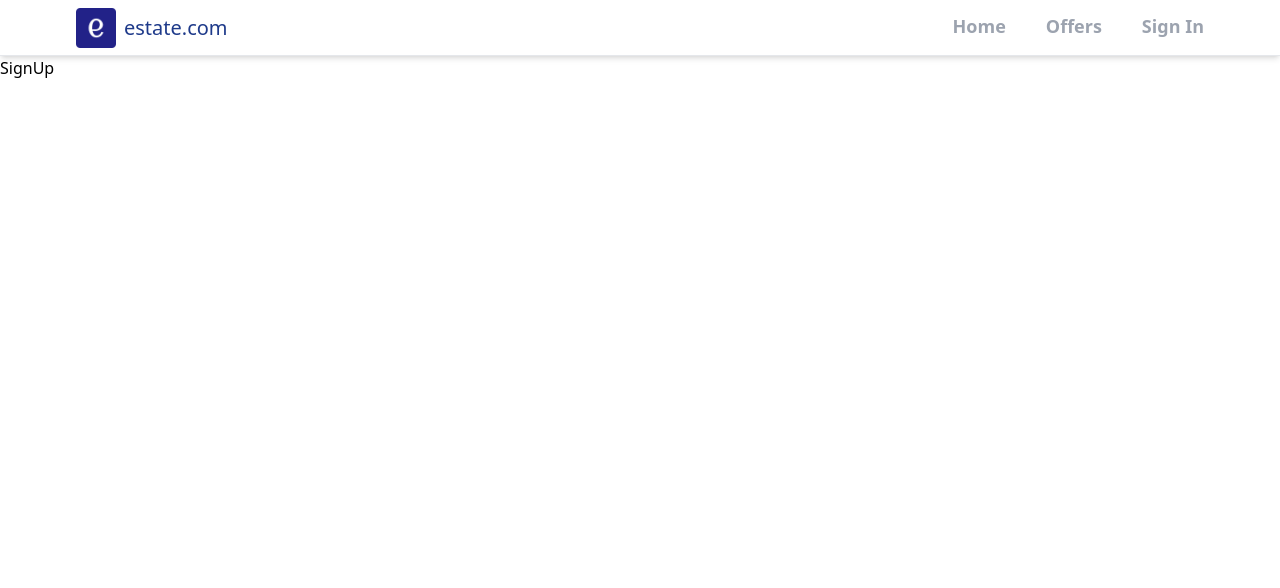
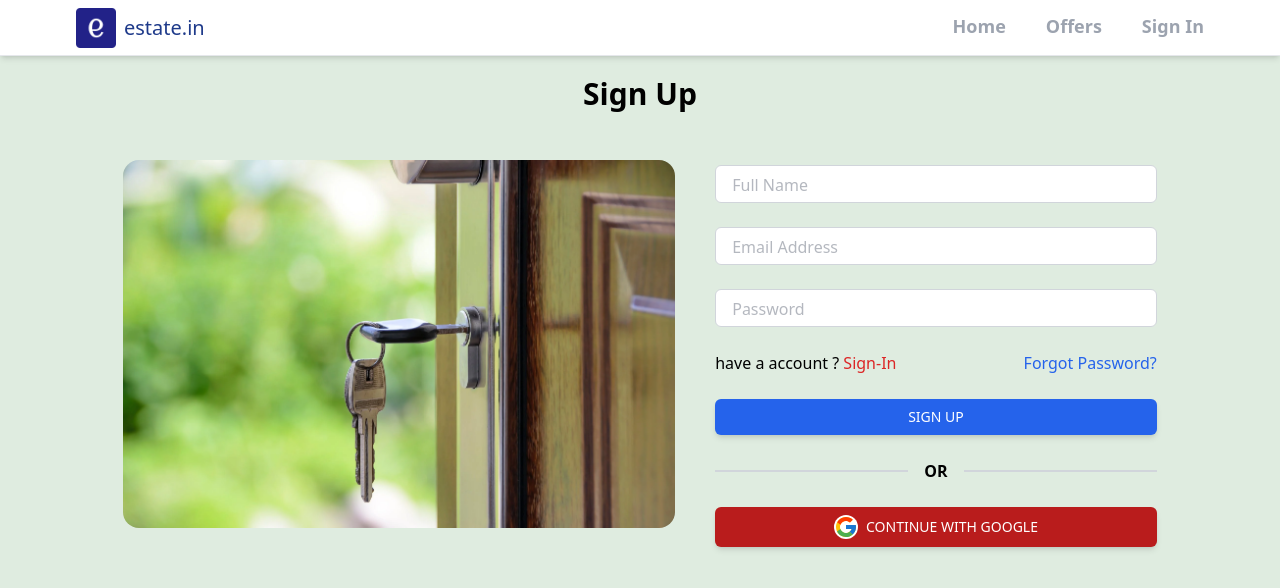
Before and after one commit to 95027/estate.in, a React (Create React App) app: page /sign-up in a window 1280 px wide. Shown: the top 588 px of the page. Built offline with nearby package versions, Linux system fonts and the light colour scheme.

Commit message:
created sign in, sign up, forgot pages.

```diff
--- a/package.json
+++ b/package.json
@@ -8,6 +8,7 @@
     "@testing-library/user-event": "^13.5.0",
     "react": "^18.2.0",
     "react-dom": "^18.2.0",
+    "react-icons": "^4.10.1",
     "react-router-dom": "^6.13.0",
     "react-scripts": "5.0.1",
     "web-vitals": "^2.1.4"
@@ -37,6 +38,7 @@
     ]
   },
   "devDependencies": {
+    "@tailwindcss/forms": "^0.5.3",
     "tailwindcss": "^3.3.2"
   }
 }
--- a/src/components/Header.js
+++ b/src/components/Header.js
@@ -15,15 +15,15 @@ const Header = () => {
   return (
     <div className='bg-white border-b shadow-md sticky top-0 z-50'>
         <header className='flex justify-between items-center px-3 max-w-6xl mx-auto'>
-            <div className='flex items-center cursor-pointer' onClick={()=>navigate('/')}>
-                <img src={logo} alt="logo" className='h-5 cursor-pointer sm:h-10' />
-                <span className='px-2 text-sm text-blue-900 sm:text-xl'>estate.com</span>
+            <div className='flex items-center cursor-pointer sm:hover:scale-[1.05]' onClick={()=>navigate('/')}>
+                <img src={logo} alt="logo" className='h-5 cursor-pointer sm:h-10 ' />
+                <span className='px-2 text-sm text-blue-900 sm:text-xl'>estate.in</span>
             </div>
             <div>
                 <ul className='flex space-x-5 sm:space-x-10'>
-                    <li className={`py-3 font-semibold text-gray-400 text-sm border-b-[3px] border-b-transparent cursor-pointer ${pathMatchRoute('/') && "text-black border-b-blue-900"} sm:text-lg `}  onClick={()=>navigate('/')}>Home</li>
-                    <li className={`py-3 font-semibold text-gray-400 text-sm border-b-[3px] border-b-transparent cursor-pointer ${pathMatchRoute('/offers') && "text-black border-b-blue-900"} sm:text-lg`}  onClick={()=>navigate('/offers')}>Offers</li>
-                    <li className={`py-3 font-semibold text-gray-400 text-sm border-b-[3px] border-b-transparent cursor-pointer ${pathMatchRoute('/sign-in') && "text-black border-b-blue-900"} sm:text-lg`}  onClick={()=>navigate('/sign-in')}>Sign In</li>
+                    <li className={`py-3 font-semibold text-gray-400 text-sm border-b-[3px] border-b-transparent cursor-pointer ${pathMatchRoute('/') && "border-bottom"} sm:text-lg`}  onClick={()=>navigate('/')}>Home</li>
+                    <li className={`py-3 font-semibold text-gray-400 text-sm border-b-[3px] border-b-transparent cursor-pointer ${pathMatchRoute('/offers') && "border-bottom"} sm:text-lg`}  onClick={()=>navigate('/offers')}>Offers</li>
+                    <li className={`py-3 font-semibold text-gray-400 text-sm border-b-[3px] border-b-transparent cursor-pointer ${pathMatchRoute('/sign-in') && "border-bottom"} sm:text-lg`}  onClick={()=>navigate('/sign-in')}>Sign In</li>
                 </ul>
             </div>
         </header>
--- /dev/null
+++ b/src/components/Oauth.js
@@ -0,0 +1,9 @@
+import {FcGoogle} from 'react-icons/fc';
+
+const Oauth = () => {
+  return (
+    <button className='w-full flex items-center justify-center bg-red-700 text-white text-sm font-medium py-2 px-7 uppercase rounded-md hover:bg-red-800 transition-duration-150 ease-in-out shadow-md active:bg-red-900'> <FcGoogle className='text-2xl bg-white rounded-full mr-2'/> continue with Google</button>
+  )
+}
+
+export default Oauth
--- a/src/index.css
+++ b/src/index.css
@@ -1,3 +1,13 @@
 @tailwind base;
 @tailwind components;
 @tailwind utilities;
+
+
+body{
+    background-color:#dfece0;
+}
+.border-bottom
+{
+    color: #000;
+    border-bottom: 3px solid rgb(15, 15, 151);
+}
--- a/src/pages/ForgotPassword.js
+++ b/src/pages/ForgotPassword.js
@@ -1,7 +1,37 @@
+import { useState } from 'react';
+import loginImg from '../assets/loginImg.webp';
+import { NavLink } from 'react-router-dom';
+import Oauth from '../components/Oauth';
 
 const ForgotPassword = () => {
+
+  const [email, setEmail] = useState('');
+
   return (
-    <div>ForgotPassword</div>
+    <section>
+      <h1 className="text-3xl text-center mt-5 font-bold">Forgot Password</h1>
+      <div className='flex justify-center flex-wrap items-center px-6 py-12 max-w-6xl mx-auto'>
+        <div className='w-[70%] md:w-[50%] mb-12 md:mb-6'>
+          <img src={loginImg} alt="signIn" className='w-full rounded-2xl'/>
+        </div>
+        <div className='w-[70%] md:w-[40%] md:ml-10'>
+          <form>
+            <div className='mb-6'>
+              <input className='w-full px-4 py-2 text-gray-700 text-sm border-gray-300 rounded-md sm:text-[18px] placeholder:opacity-50 placeholder:text-[16px]' type="email" placeholder='Email address' value={email} onChange={(e)=>setEmail(e.target.value)}/>
+            </div>
+            <div className='flex justify-between text-xs sm:text-sm md:text-base mb-6'>
+              <p>Don't have a account ? <NavLink to="/sign-up" className="text-red-600 hover:opacity-[.8]">Register</NavLink></p>
+              <p>Back to <NavLink to="/sign-in" className="text-blue-600 hover:opacity-[.8]">Sign In</NavLink></p>
+            </div>
+            <button className='mb-6 w-full bg-blue-600 text-white px-7 py-2 rounded-md uppercase hover:bg-blue-700 transition-duration-150 ease-in-out text-sm font-medium md:text-md active:bg-blue-800 shadow-md'>send reset password</button>
+            <div className='mb-6 flex items-center before:border-t-2 before:flex-1 before:border-gray-300 after:border-t-2 after:flex-1 after:border-gray-300'>
+              <p className='text-center font-semibold mx-4'>OR</p>
+            </div>
+            <Oauth/>
+          </form>
+        </div>
+      </div>
+    </section>
   )
 }
 
--- a/src/pages/SignIn.js
+++ b/src/pages/SignIn.js
@@ -1,7 +1,41 @@
+import { useState } from 'react';
+import loginImg from '../assets/loginImg.webp';
+import { NavLink } from 'react-router-dom';
+import Oauth from '../components/Oauth';
 
 const SignIn = () => {
+
+  const [email, setEmail] = useState('');
+  const [password, setPassword] = useState('');
+
   return (
-    <div>SignIn</div>
+    <section>
+      <h1 className="text-3xl text-center mt-5 font-bold">Sign In</h1>
+      <div className='flex justify-center flex-wrap items-center px-6 py-12 max-w-6xl mx-auto'>
+        <div className='w-[70%] md:w-[50%] mb-12 md:mb-6'>
+          <img src={loginImg} alt="signIn" className='w-full rounded-2xl'/>
+        </div>
+        <div className='w-[70%] md:w-[40%] md:ml-10'>
+          <form>
+            <div className='mb-6'>
+              <input className='w-full px-4 py-2 text-gray-700 text-sm border-gray-300 rounded-md sm:text-[18px] placeholder:opacity-50 placeholder:text-[16px]' type="email" placeholder='Email address' value={email} onChange={(e)=>setEmail(e.target.value)}/>
+            </div>
+            <div className='mb-6'>
+              <input className='w-full px-4 py-2 text-gray-700 text-sm border-gray-300 rounded-md sm:text-[18px] placeholder:opacity-50 placeholder:text-[16px]' type="password" placeholder='Password' value={password} onChange={(e)=>setPassword(e.target.value)}/>
+            </div>
+            <div className='flex justify-between text-xs sm:text-sm md:text-base mb-6'>
+              <p>Don't have a account ? <NavLink to="/sign-up" className="text-red-600 hover:opacity-[.8]">Register</NavLink></p>
+              <p><NavLink to="/forgot" className="text-blue-600 hover:opacity-[.8]">Forgot Password?</NavLink></p>
+            </div>
+            <button className='mb-6 w-full bg-blue-600 text-white px-7 py-2 rounded-md uppercase hover:bg-blue-700 transition-duration-150 ease-in-out text-sm font-medium md:text-md active:bg-blue-800 shadow-md'>sign in</button>
+            <div className='mb-6 flex items-center before:border-t-2 before:flex-1 before:border-gray-300 after:border-t-2 after:flex-1 after:border-gray-300'>
+              <p className='text-center font-semibold mx-4'>OR</p>
+            </div>
+            <Oauth/>
+          </form>
+        </div>
+      </div>
+    </section>
   )
 }
 
--- a/src/pages/SignUp.js
+++ b/src/pages/SignUp.js
@@ -1,7 +1,45 @@
+import { useState } from 'react';
+import loginImg from '../assets/loginImg.webp';
+import { NavLink } from 'react-router-dom';
+import Oauth from '../components/Oauth';
 
 const SignUp = () => {
+
+  const [name, setName] = useState('');
+  const [email, setEmail] = useState('');
+  const [password, setPassword] = useState('');
+
   return (
-    <div>SignUp</div>
+    <section>
+      <h1 className="text-3xl text-center mt-5 font-bold">Sign Up</h1>
+      <div className='flex justify-center flex-wrap items-center px-6 py-12 max-w-6xl mx-auto'>
+        <div className='w-[70%] md:w-[50%] mb-12 md:mb-6'>
+          <img src={loginImg} alt="signIn" className='w-full rounded-2xl'/>
+        </div>
+        <div className='w-[70%] md:w-[40%] md:ml-10'>
+          <form>
+            <div className='mb-6'>
+              <input className='w-full px-4 py-2 text-gray-700 text-sm border-gray-300 rounded-md sm:text-[18px] placeholder:opacity-50 placeholder:text-[16px]' type="text" placeholder='Full Name' value={name} onChange={(e)=>setName(e.target.value)}/>
+            </div>
+            <div className='mb-6'>
+              <input className='w-full px-4 py-2 text-gray-700 text-sm border-gray-300 rounded-md sm:text-[18px] placeholder:opacity-50 placeholder:text-[16px]' type="email" placeholder='Email Address' value={email} onChange={(e)=>setEmail(e.target.value)}/>
+            </div>
+            <div className='mb-6'>
+              <input className='w-full px-4 py-2 text-gray-700 text-sm border-gray-300 rounded-md sm:text-[18px] placeholder:opacity-50 placeholder:text-[16px]' type="password" placeholder='Password' value={password} onChange={(e)=>setPassword(e.target.value)}/>
+            </div>
+            <div className='flex justify-between text-xs sm:text-sm md:text-base mb-6'>
+              <p>have a account ? <NavLink to="/sign-in" className="text-red-600 hover:opacity-[.8]">Sign-In</NavLink></p>
+              <p><NavLink to="/forgot" className="text-blue-600 hover:opacity-[.8]">Forgot Password?</NavLink></p>
+            </div>
+            <button className='mb-6 w-full bg-blue-600 text-white px-7 py-2 rounded-md uppercase hover:bg-blue-700 transition-duration-150 ease-in-out text-sm font-medium md:text-md active:bg-blue-800 shadow-md'>sign up</button>
+            <div className='mb-6 flex items-center before:border-t-2 before:flex-1 before:border-gray-300 after:border-t-2 after:flex-1 after:border-gray-300'>
+              <p className='text-center font-semibold mx-4'>OR</p>
+            </div>
+            <Oauth/>
+          </form>
+        </div>
+      </div>
+    </section>
   )
 }
 
--- a/tailwind.config.js
+++ b/tailwind.config.js
@@ -6,5 +6,7 @@ module.exports = {
   theme: {
     extend: {},
   },
-  plugins: [],
+  plugins: [
+    require('@tailwindcss/forms')
+  ],
 }
```
Also changed, not shown: src/assets/loginImg.webp (added), 1 other file (tests, documents, lock files or other folders).
